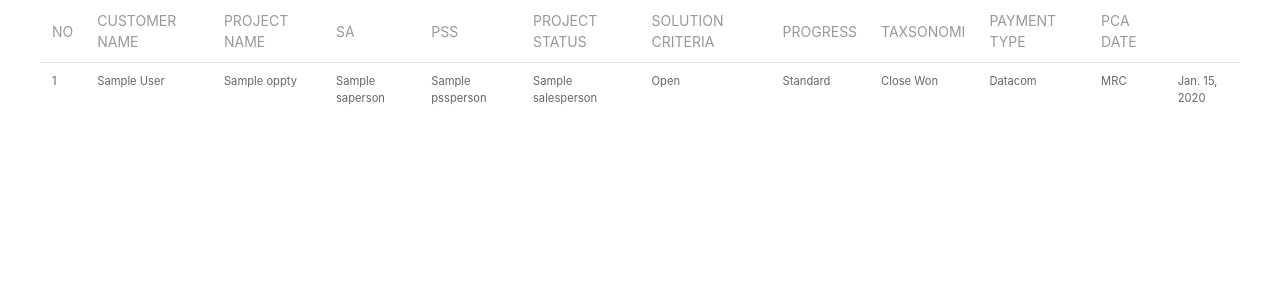
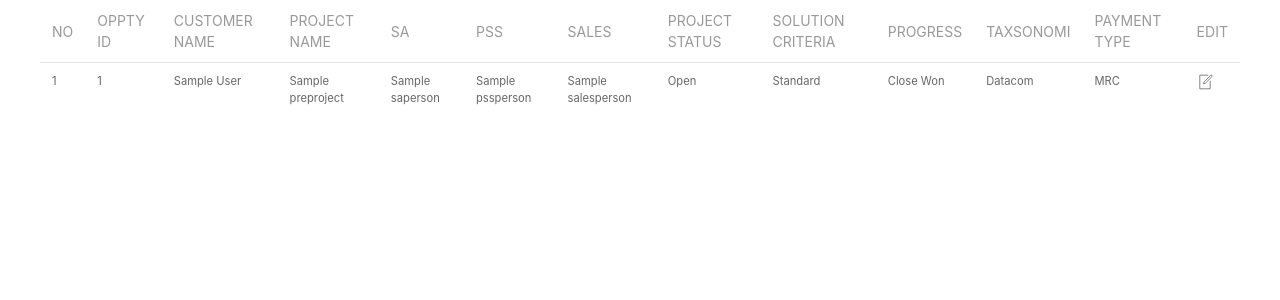
Before and after one commit to rumahaah/solarc, a Django app: page /preproject/oppty in a window 1280 px wide. Shown: the part 52-352 px from the top of the page. Run offline with Django 3.2, Linux system fonts and the light colour scheme; a user stored in the database is signed in; tables that the repository leaves empty hold one stand-in row (values such as "Sample post"); some libraries are stand-ins or nearby versions.

Commit message:
change oppy include preproject

```diff
--- a/handover/models.py
+++ b/handover/models.py
@@ -23,7 +23,8 @@ class Handover(models.Model):
 	problem_category = models.CharField(max_length=4, choices=problem_category_option, default='n-pr')
 
 	def __str__(self):
-		return "%s - %s - %s" %("Handover",(self.pca.psa.preproject.oppty.customer.all()[0].customer_name),self.pca.psa.preproject.oppty.project_name)
+		return "%s - %s - %s" %("Handover",(self.pca.psa.preproject.customer.all()[0].customer_name),self.pca.psa.preproject.project_name)
+		# return "%s - %s - %s" %("Handover",(self.pca.psa.preproject.oppty.customer.all()[0].customer_name),self.pca.psa.preproject.oppty.project_name)
 		# return "%s - %s" % (self.id, self.pca.psa.preproject.id)
 
 class Cleanproject(models.Model):
--- a/preproject/admin.py
+++ b/preproject/admin.py
@@ -1,7 +1,8 @@
 from django.contrib import admin
-from .models import  Oppty, Customer, Preproject, Taxsonomi, Salesperson, Saperson, Pssperson
+# from .models import  Oppty, Customer, Preproject, Taxsonomi, Salesperson, Saperson, Pssperson
+from .models import Customer, Preproject, Taxsonomi, Salesperson, Saperson, Pssperson
 
-admin.site.register(Oppty)
+# admin.site.register(Oppty)
 admin.site.register(Customer)
 admin.site.register(Preproject)
 admin.site.register(Taxsonomi)
--- a/preproject/models.py
+++ b/preproject/models.py
@@ -1,17 +1,14 @@
 from django.db import models
 
 # Create your models here.
-class Oppty(models.Model):
-	# oppty_id = models.AutoField(primary_key=True)
-	oppty_id = models.CharField(max_length=16)
-	customer = models.ManyToManyField('Customer')
-	project_name = models.CharField(max_length=100)
-	def __str__(self):
-		# return "%s - %s - %s " % (self.project_name, self.customer.all()[0], self.oppty_id)
-		# return "%s & Project %s " % (self.customer.all()[0], self.project_name)
-		return "%s & Customer: %s " % (self.project_name, self.customer.all()[0])
-	class Meta(object):
-		ordering = ['project_name']
+# class Oppty(models.Model):
+# 	# oppty_id = models.AutoField(primary_key=True)
+# 	def __str__(self):
+# 		# return "%s - %s - %s " % (self.project_name, self.customer.all()[0], self.oppty_id)
+# 		# return "%s & Project %s " % (self.customer.all()[0], self.project_name)
+# 		return "%s & Customer: %s " % (self.project_name, self.customer.all()[0])
+# 	class Meta(object):
+# 		ordering = ['project_name']
 
 class Preproject(models.Model):
 	project_status_option = (
@@ -44,7 +41,10 @@ class Preproject(models.Model):
 		('o', 'OTC'),
 	)
 
-	oppty = models.ForeignKey('Oppty', on_delete=models.CASCADE)
+	oppty_id = models.CharField(max_length=16)
+	customer = models.ManyToManyField('Customer')
+	project_name = models.CharField(max_length=100)
+	# oppty = models.ForeignKey('Oppty', on_delete=models.CASCADE)
 	# opportunity_id = models.CharField(max_length=20)
 	remark = models.TextField(max_length=1000, blank=True, null=True)
 	issues = models.TextField(max_length=1000, blank=True, null=True)
@@ -62,9 +62,13 @@ class Preproject(models.Model):
 	table_creation_timestamp = models.DateField(auto_now=False, auto_now_add=True)
 
 	def __str__(self):
-		return "%s" % (self.oppty)
+		# return "%s" % (self.project_name)
+		return "%s & Customer: %s " % (self.project_name, self.customer.all())
 		# return "%s" % (self.opportunity.all()[0])
 		# return "%s & Project %s " % (self.opportunity.all()[0], self.opportunity.all()[0])
+	# class Meta(object):
+	# 	ordering = ['project_name']
+
 
 # class PSA_PCA(models.Model):
 # 	project = models.ForeignKey('Preproject',on_delete=models.CASCADE)
--- a/preproject/templates/preproject.html
+++ b/preproject/templates/preproject.html
@@ -6,25 +6,30 @@
         <thead>
             <tr>
                 <th class="uk-table-middle">No</th>
+                <th class="uk-table-middle">Oppty ID</th>
                 <th class="uk-table-middle">Customer Name</th>
                 <th class="uk-table-middle">Project Name</th>
                 <th class="uk-table-middle">SA</th>
                 <th class="uk-table-middle">PSS</th>
+                <th class="uk-table-middle">Sales</th>
                 <th class="uk-table-middle">Project Status</th>
                 <th class="uk-table-middle">Solution Criteria</th>
                 <th class="uk-table-middle">Progress</th>
                 <th class="uk-table-middle">Taxsonomi</th>
                 <th class="uk-table-middle">Payment Type</th>
-                <th class="uk-table-middle">PCA Date</th>
+                <!-- <th class="uk-table-middle">PCA Date</th> -->
                 <!-- <th class="uk-table-middle">HO Date</th> -->
+                {% if request.user.is_staff %}<th class="uk-table-middle">Edit</th>{% endif %}
+
             </tr>
         </thead>
 
         <tbody>{% for preproject in list %}
             <tr>
             	<td>{{ forloop.counter }}</td>
-                <td>{% for customer in preproject.oppty.customer.all %}{{ customer.customer_name }}{% endfor %}</td>
-            	<td>{{preproject.oppty.project_name}}</td>
+                <td>{{ preproject.oppty_id }}</td>
+                <td>{% for customer in preproject.customer.all %}{{ customer.customer_name }}{% endfor %}</td>
+            	<td>{{preproject.project_name}}</td>
                 <td>{% for sa in preproject.sa_lintasarta.all %}{{ sa.name }}{% endfor %}</td>
                 <td>{% for pss in preproject.pss_lintasarta.all %}{{ pss.name }}{% endfor %}</td>
                 <td>{{preproject.sales_lintasarta.name}}</td>
@@ -34,9 +39,10 @@
                 <td>{% for taxsonomi in preproject.taxsonomi.all %}{% if taxsonomi.product_name == '0' %}Datacom{% elif taxsonomi.product_name == '1' %}Cloud{% elif taxsonomi.product_name == '2' %}Data Center{% elif taxsonomi.product_name == '3' %}Sec & Col{% elif taxsonomi.product_name == '4' %}ITO{% elif taxsonomi.product_name == '5' %}InSol{% elif taxsonomi.product_name == '6' %}Digital Ads{% else %}|{% endif %}{% endfor %}</td>
                 <td>{% if preproject.payment == 'm' %}MRC{% else %}OTC{% endif %}</td>
                 <!-- <td>{% for pca in preproject.psa_set.all %}{{pca.pca_date}}{% endfor %}</td> -->
-                <td>{% for psa in preproject.psa_set.all %}{% for pca in psa.pca_set.all %}{{pca.pca_date}}{% endfor %}{% endfor %}</td>
+                <!-- <td>{% for psa in preproject.psa_set.all %}{% for pca in psa.pca_set.all %}{{pca.pca_date}}{% endfor %}{% endfor %}</td> -->
                 <!-- <td>{% for psa in preproject.psa_set.all %}{% for pca in psa.pca_set.all %}{% for ho in pca.handover_set.all %}{{ho.po_known_date}}{% endfor %}{% endfor %}{% endfor %}</td> -->
                 <!-- <td>{% for ho in preproject.psa.pca.handover_set.all %}{{ho.po_known_date}}{% endfor %}</td>  -->
+                {% if request.user.is_staff %}<td><a href="/admin/preproject/preproject/{{preproject.id}}/change/" target="_blank" class="uk-link-reset" uk-icon="icon:file-edit; ratio:0.8"></a>{% endif %} </td>
             </tr>
         </tbody>{% endfor %}
     </table>
--- a/preproject/templates/preproject_detailpersa.html
+++ b/preproject/templates/preproject_detailpersa.html
@@ -40,8 +40,8 @@
             <tr>{% for preproject in list %}
                 <td>{{forloop.counter}}</td>
                 <td>{% for sa in preproject.sa_lintasarta.all %}<span uk-tooltip="title:{{sa.name}}; delay:250">{{sa.initial}}</span>{% endfor %}</td>
-                <td>{% for customer in preproject.oppty.customer.all %}{{ customer.customer_name }}{% endfor %}</td>
-            	<td>{{preproject.oppty.project_name}}</td>
+                <td>{% for customer in preproject.customer.all %}{{ customer.customer_name }}{% endfor %}</td>
+            	<td>{{preproject.project_name}}</td>
                 <td>{% for pss in preproject.pss_lintasarta.all %}<span uk-tooltip="title:{{pss.initial}}; delay:250">{{ pss.name }}</span>{% endfor %}</td>
                 <td><span uk-tooltip="title:{{preproject.sales_lintasarta.initial}}; delay:250">{{preproject.sales_lintasarta.name}}</span></td>
                 <td>{% if preproject.progress == 'w' %}Close Won{% elif preproject.progress == 'l' %}Close Lost{% elif preproject.progress == 'p' %}Progress - Internal SA{% elif preproject.progress == 's' %}Progress - Submited{% elif preproject.progress == 'c' %}Cancelled{% else %}PSA NOTGO/HOLD{%endif%}</td>
--- a/preproject/templates/preproject_detailpersa_accordion.html
+++ b/preproject/templates/preproject_detailpersa_accordion.html
@@ -40,8 +40,8 @@
             <tr>{% for preproject in list %}
                 <td>{{forloop.counter}}</td>
                 <td>{% for sa in preproject.sa_lintasarta.all %}<span uk-tooltip="title:{{sa.name}}; delay:250">{{sa.initial}}</span>{% endfor %}</td>
-                <td>{% for customer in preproject.oppty.customer.all %}{{ customer.customer_name }}{% endfor %}</td>
-            	<td>{{preproject.oppty.project_name}}</td>
+                <td>{% for customer in preproject.customer.all %}{{ customer.customer_name }}{% endfor %}</td>
+            	<td>{{preproject.project_name}}</td>
                 <td>{% for pss in preproject.pss_lintasarta.all %}<span uk-tooltip="title:{{pss.initial}}; delay:250">{{ pss.name }}</span>{% endfor %}</td>
                 <td><span uk-tooltip="title:{{preproject.sales_lintasarta.initial}}; delay:250">{{preproject.sales_lintasarta.name}}</span></td>
                 <td>{% if preproject.progress == 'w' %}Close Won{% elif preproject.progress == 'l' %}Close Lost{% elif preproject.progress == 'p' %}Progress - Internal SA{% elif preproject.progress == 's' %}Progress - Submited{% elif preproject.progress == 'c' %}Cancelled{% else %}PSA NOTGO/HOLD{%endif%}</td>
--- a/psatopca/templates/pca.html
+++ b/psatopca/templates/pca.html
@@ -69,8 +69,8 @@
         <tbody>{% for pca in list.qs %}
             <tr>
             	<td>{{ forloop.counter }}</td>
-                <td>{% for customer in pca.psa.preproject.oppty.customer.all %}{{ customer.customer_name }}{% endfor %}</td>
-            	<td>{{pca.psa.preproject.oppty.project_name}}</td>
+                <td>{% for customer in pca.psa.preproject.customer.all %}{{ customer.customer_name }}{% endfor %}</td>
+            	<td>{{pca.psa.preproject.project_name}}</td>
                 <td>{% if pca.psa.preproject.progress == 'w' %}Close Won{% elif pca.psa.preproject.progress == 'l' %}Close Lost{% elif pca.psa.preproject.progress == 'p' %}Progress - Internal SA{% elif pca.psa.preproject.progress == 's' %}Progress - Submited{% elif pca.psa.preproject.progress == 'c' %}Cacncelled{% else %}PSA NOTGO/HOLD{%endif%}</td>
             	<td>{{pca.psa.psa_date}}</td>
                 <td>{% if pca.psa.status_psa == 'g' %}GO{% elif pca.psa.status_psa == 'h' %}HOLD{% else %}NOT GO{% endif %}</td>
--- a/psatopca/templates/psa.html
+++ b/psatopca/templates/psa.html
@@ -68,8 +68,8 @@
         <tbody>{% for psa in list.qs %}
             <tr>
             	<td>{{ forloop.counter }}</td>
-                <td>{% for customer in psa.preproject.oppty.customer.all %}{{ customer.customer_name }}{% endfor %}</td>
-            	<td>{{psa.preproject.oppty.project_name}}</td>
+                <td>{% for customer in psa.preproject.customer.all %}{{ customer.customer_name }}{% endfor %}</td>
+            	<td>{{psa.preproject.project_name}}</td>
                 <td>{% if psa.preproject.progress == 'w' %}Close Won{% elif psa.preproject.progress == 'l' %}Close Lost{% elif psa.preproject.progress == 'p' %}Progress - Internal SA{% elif psa.preproject.progress == 's' %}Progress - Submited{% elif psa.preproject.progress == 'c' %}Cancelled{% else %}PSA NOTGO/HOLD{%endif%}</td>
             	<td>{{psa.psa_date}}</td>
             	<td>{{psa.pss_ho_date}}</td>
```
Also changed, not shown: handover/templates/handover.html (+4 -4 lines), preproject/migrations/0033_auto_20200328_0940.py (deleted), preproject/migrations/0033_auto_20200329_0816.py, preproject/migrations/0034_auto_20200329_0933.py (added).
